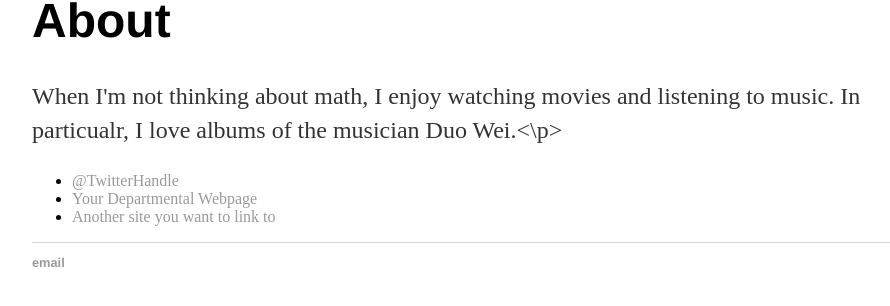
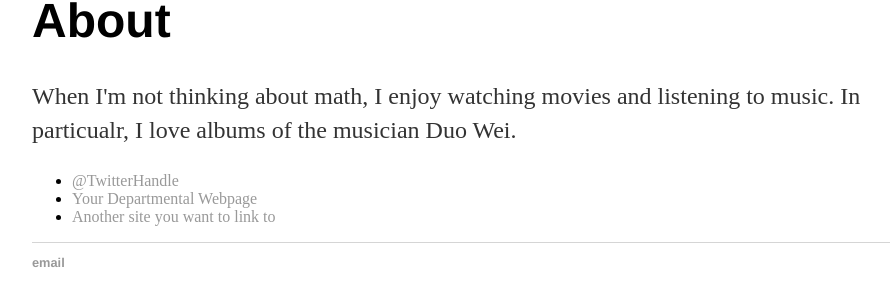
Before and after one commit to Junmathwang/junmathwang.github.io, a Jekyll site: the page built from life/index.html, in a window 1280 px wide. Shown: the part 117-423 px from the top of the page, without its empty margins (160-1050 px from the left). Built offline with Jekyll 4.4.1, drawn with Linux system fonts in a browser that asks for light colours; part of the change alters nothing that is shown.

```diff
--- a/life/index.html
+++ b/life/index.html
@@ -5,7 +5,7 @@ title: Daily life of Jun Wang
 
 		<div class="life">
 			<h1>About</h1>
-			<p>When I'm not thinking about math, I enjoy watching movies and listening to music. In particualr, I love albums of the musician Duo Wei.<\p>
+			<p>When I'm not thinking about math, I enjoy watching movies and listening to music. In particualr, I love albums of the musician Duo Wei.
 
 			<ul class="contacts">
 				<li><a href="#">@TwitterHandle</a></li>
```
